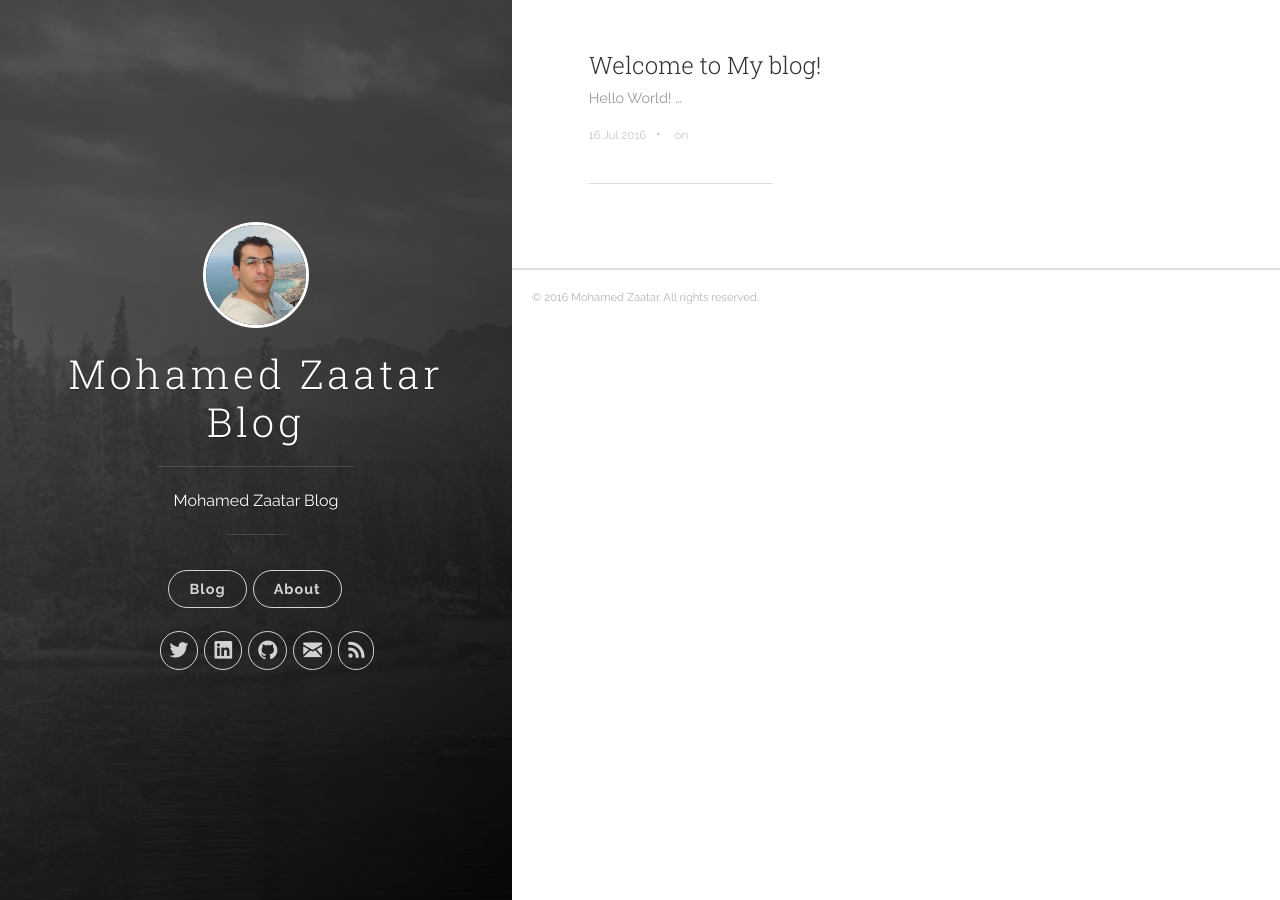
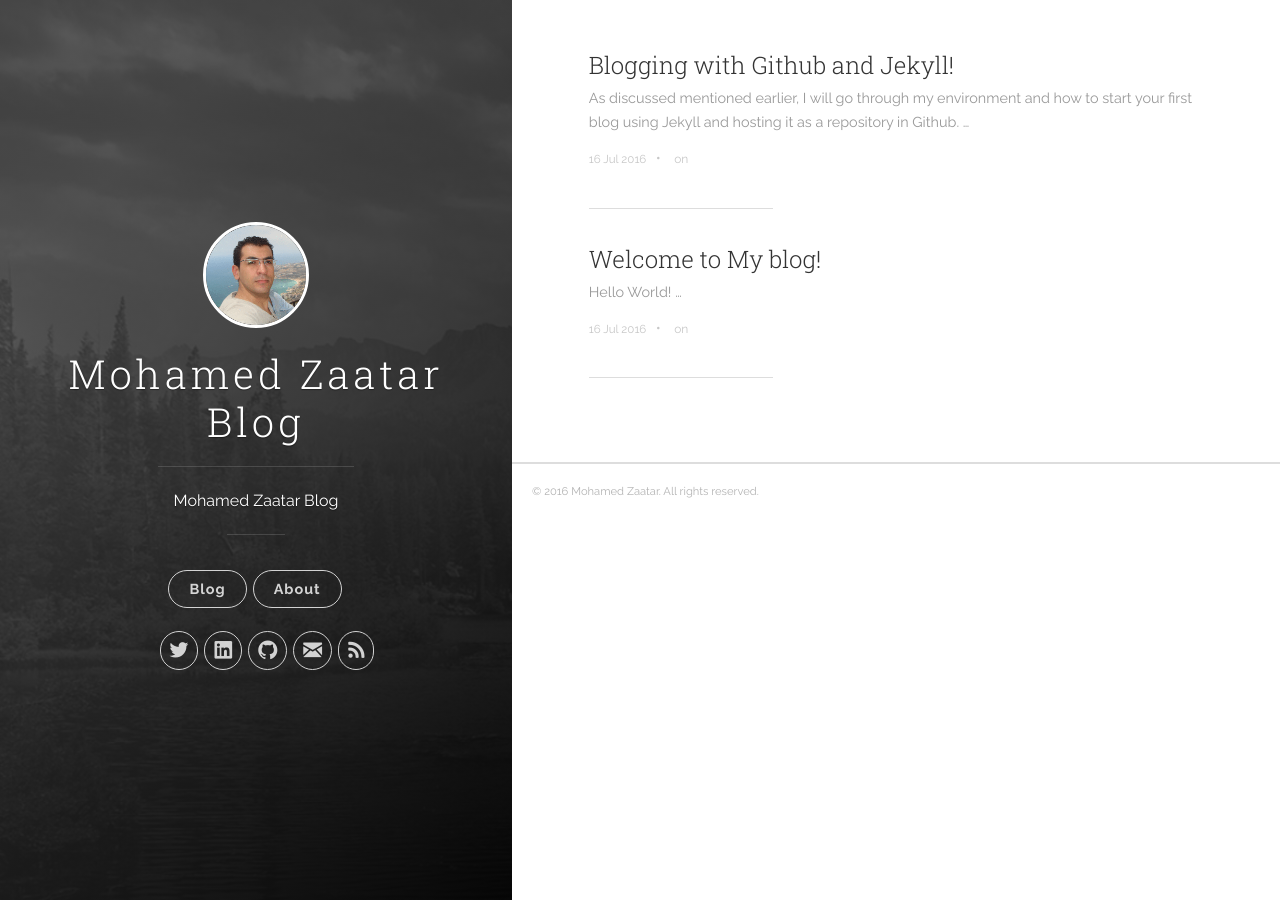
Before and after one commit to mzaatar/mzaatar.github.io, a Jekyll site: the page built from index.html, in a window 1280 px wide. Built offline with Jekyll 4.4.1, drawn with Linux system fonts in a browser that asks for light colours; nearby versions of some CDN libraries; the list of posts is cut into pages by our own code; part of the change alters nothing that is shown.

Commit message:
Add post install env

```diff
--- a/_config.yml
+++ b/_config.yml
@@ -2,7 +2,7 @@
 title: Mohamed Zaatar Blog
 description: 'Mohamed Zaatar Blog'
 url: 'http://mzaatar.github.io/'
-baseurl: 'http://mzaatar.github.io/'
+baseurl: '/'
 # google_analytics: 'UA-XXXXXX-X'
 # disqus_shortname: 'your-disqus-name'
 
--- /dev/null
+++ b/_posts/2016-07-25-Bolgging-with-github-and-jekyll.MD
@@ -0,0 +1,29 @@
+---
+layout: post
+title:  "Blogging with Github and Jekyll!"
+date:   2016-07-16 18:00:00 +0800
+categories: Jekyll blog theme Github
+---
+
+As discussed mentioned earlier, I will go through my environment and how to start your first blog using Jekyll and hosting it as a repository in Github.
+
+Side note: about my environment, I'm using OS X El Capitan 10.11.5.
+
+How to set up the blog:
+
+1. Create a repository on Github account as `YOUR_BLOG_NAME.Github.io`
+2. Use Git client tool, I use command line (SourceTree if you want a graphical tool or the command line for more control on git repos)
+3. Install the following
+* [Ruby](https://gorails.com/setup/osx/10.11-el-capitan), I used Ruby 2.3.1.
+* [RubyGems](https://rubygems.org/pages/download)
+* [NodeJS](https://nodejs.org/en/)
+* [Python](https://www.python.org/downloads/)
+
+4. Create a branch in this folder now to track your changes and you can name it anything like initBlog or something else.
+5. Install [Jekyll](https://jekyllrb.com/docs/installation/) but make sure that you initialize Jekyll in the right folder. For simplicity, I use $Username/Developer/NameOfWebSiteOrRepo
+6. Test it by run the command: `jekyll serve --watch --incremental`. Note that watch option to take care of updating the website according to your changes and incremental option as well.
+7. Open the browser on `http://127.0.0.1:4000` and watch your local deployment of your website.
+8. Make the required changes in the `_config.yaml` for the base url and the website name.
+9. Push these changes into Github and open your blog from `http://YOUR_BLOG_NAME.Github.io`.
+
+You can add any theme you want as I'm using [UNO](https://github.com/joshgerdes/jekyll-uno).
```
